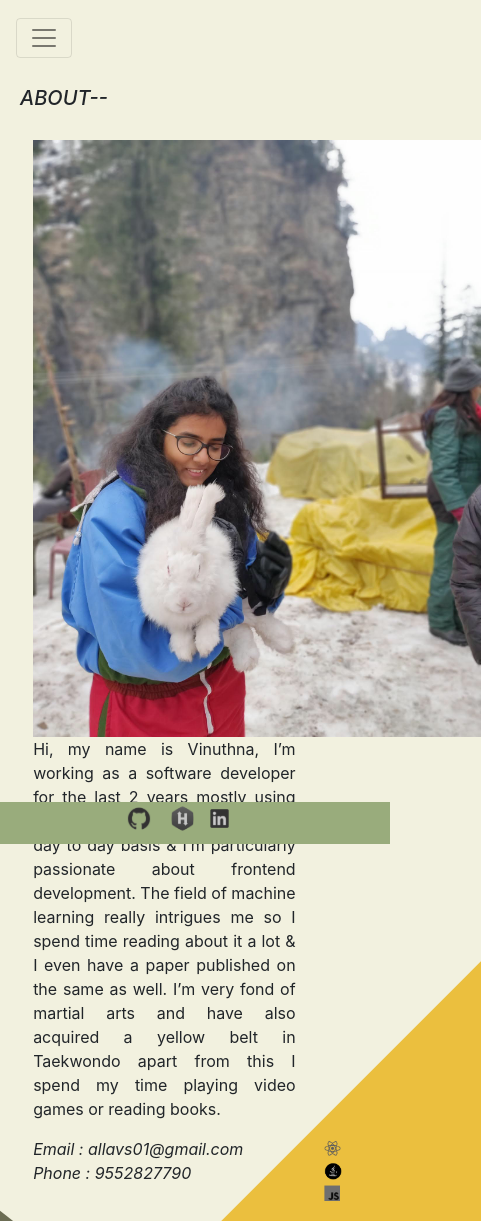
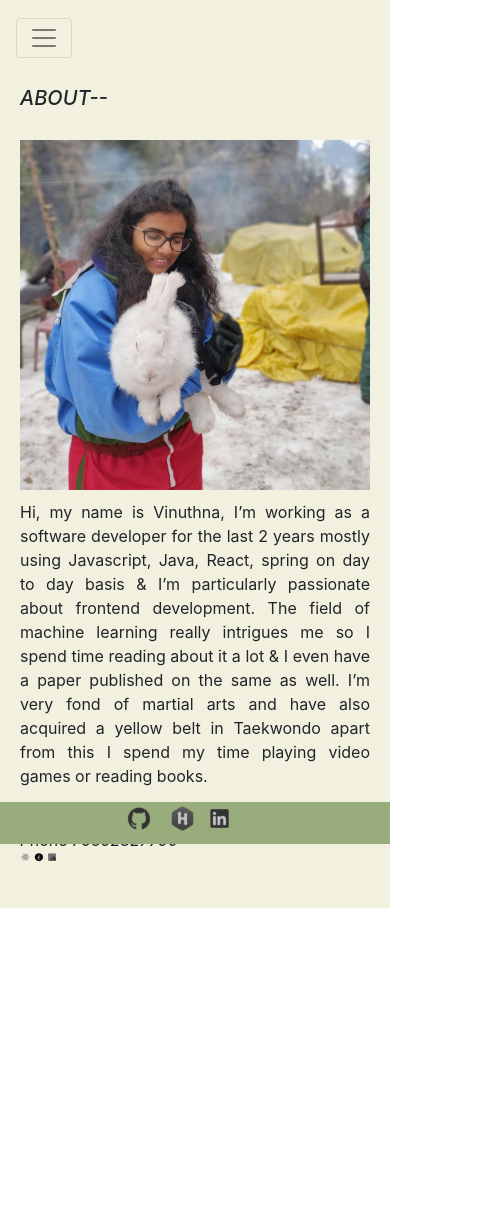
Before and after one commit to valla0110/Portfolio, a React (Create React App) app: page /about in a window 390 px wide. Shown: the whole page, 481 px wide, since content can reach past the window. After the commit the page ends 908 px from the top, so only its background shows below. Built offline with nearby package versions, Linux system fonts and the light colour scheme; a web font is replaced by a local one.

Commit message:
About page mobile view

```diff
--- a/src/App.scss
+++ b/src/App.scss
@@ -163,6 +163,16 @@ research-header {
   text-align: justify;
   width: 75%;
   padding-top: 10px ;
+  img{
+    width: 30%;
+    margin-bottom: 10px;
+    @media (max-width: 480px) {
+      width: 100%;
+    }
+  }
+  @media (max-width: 480px) {
+    width: 100%;
+  }
 }
 .about-center {
   border-left: 3px solid black;
@@ -179,7 +189,22 @@ research-header {
   align-self: flex-end;
   flex-direction: column;
   @media (max-width: 480px) {
-    flex-flow: row wrap;
+    display: none;
+  }
+}
+
+.about-right-hori{
+  display: none;
+  img{
+    @media (max-width: 480px) {
+      width: 30%;
+      padding-left:0;
+    }
+  }
+  @media (max-width: 480px) {
+    display: flex;
+    align-self: flex-start;
+    justify-self: flex-start;
   }
 }
 
--- a/src/Components/About.js
+++ b/src/Components/About.js
@@ -3,6 +3,7 @@ const GitHub = require('../img/GitHub.svg');
 const Hacker = require('../img/Hacker.svg');
 const LinkDin = require('../img/LinkDin.svg');
 const lang = require('../img/Lang.svg');
+const langHori = require('../img/LangHori.svg');
 const me = require('../img/me.jpg');
 
 function About() {
@@ -12,14 +13,17 @@ function About() {
             <em>  <h5 style={{ marginBottom: '20px' }}>ABOUT--</h5></em>
                        <div className="about-body">
                            <div className="about-left">
-                               <img src={me} style={{ width: '28rem' }} />
+                               <img src={me} />
                                <p>
                                    Hi, my name is Vinuthna, I’m working as a software developer for the last 2 years mostly using Javascript, Java, React, spring on day to day basis  & I’m particularly passionate about frontend development. The field of machine learning really intrigues me so I spend time reading about it a lot & I even have a paper published on the same as well.
                                    I’m very fond of martial arts and have also acquired a yellow belt in Taekwondo apart from this I spend my time  playing video games or reading books.
                                </p>
                              <em>  <p>
                                    Email : allavs01@gmail.com<br/>
-                                   Phone : 9552827790
+                                   Phone : 9552827790<br/>
+                                 <div className="about-right-hori">
+                                     <img src={langHori}/></div>
+
                              </p></em>
                            </div>
                            <div className="about-center"/>
--- a/src/Components/Experience.js
+++ b/src/Components/Experience.js
@@ -11,7 +11,7 @@ function Experience(props) {
                 <div className="card">
                     <div className="card-header" id="headingOne">
                         <h2 className="mb-0">
-                            <button className="btn btn-link btn-block text-left" type="button" data-toggle="collapse"
+                            <button className="btn btn-link btn-block" type="button" data-toggle="collapse"
                                     data-target="#collapseOne" aria-expanded="true" aria-controls="collapseOne" style={{color:'white',textDecoration:'none'}}>
                                 {Object.keys(EXPERIENCE)[0]}
                             </button>
@@ -36,7 +36,7 @@ function Experience(props) {
                 <div className="card">
                     <div className="card-header" id="headingTwo">
                         <h2 className="mb-0">
-                            <button className="btn btn-link btn-block text-right collapsed" type="button"
+                            <button className="btn btn-link btn-block collapsed" type="button"
                                     data-toggle="collapse" data-target="#collapseTwo" aria-expanded="false"
                                     aria-controls="collapseTwo" style={{color:'white',textDecoration:'none'}}>
                             {Object.keys(EXPERIENCE)[1]}
```
Also changed, not shown: src/img/LangHori.svg (added), src/img/me.jpg.
